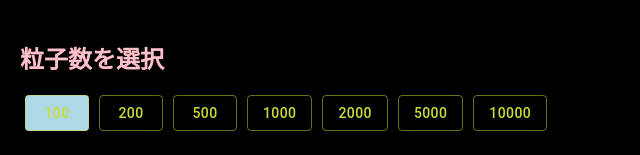
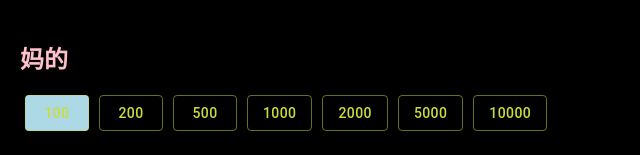
Before and after one commit to qiang1501/kuso6, a React (Vite) app: page / in a window 1280 px wide. Shown: the top 155 px of the page, without its empty margins (0-640 px from the left). Built offline with nearby package versions, Linux system fonts and the light colour scheme; no server answers.

Commit message:
Your commit message describing the changes

```diff
--- a/src/WishList.tsx
+++ b/src/WishList.tsx
@@ -216,7 +216,7 @@ export default function WishList() {
         boxSizing: 'border-box',
       }}
     >
-      <h2 style={{ color: isPlaying ? 'gray' : 'pink' }}>粒子数を選択</h2>
+      <h2 style={{ color: isPlaying ? 'gray' : 'pink' }}>妈的</h2>
       <div
         style={{
           pointerEvents: isPlaying ? 'none' : 'auto', // 禁止鼠标事件
```
Also changed, not shown: 1 other file (tests, documents, lock files or other folders).
